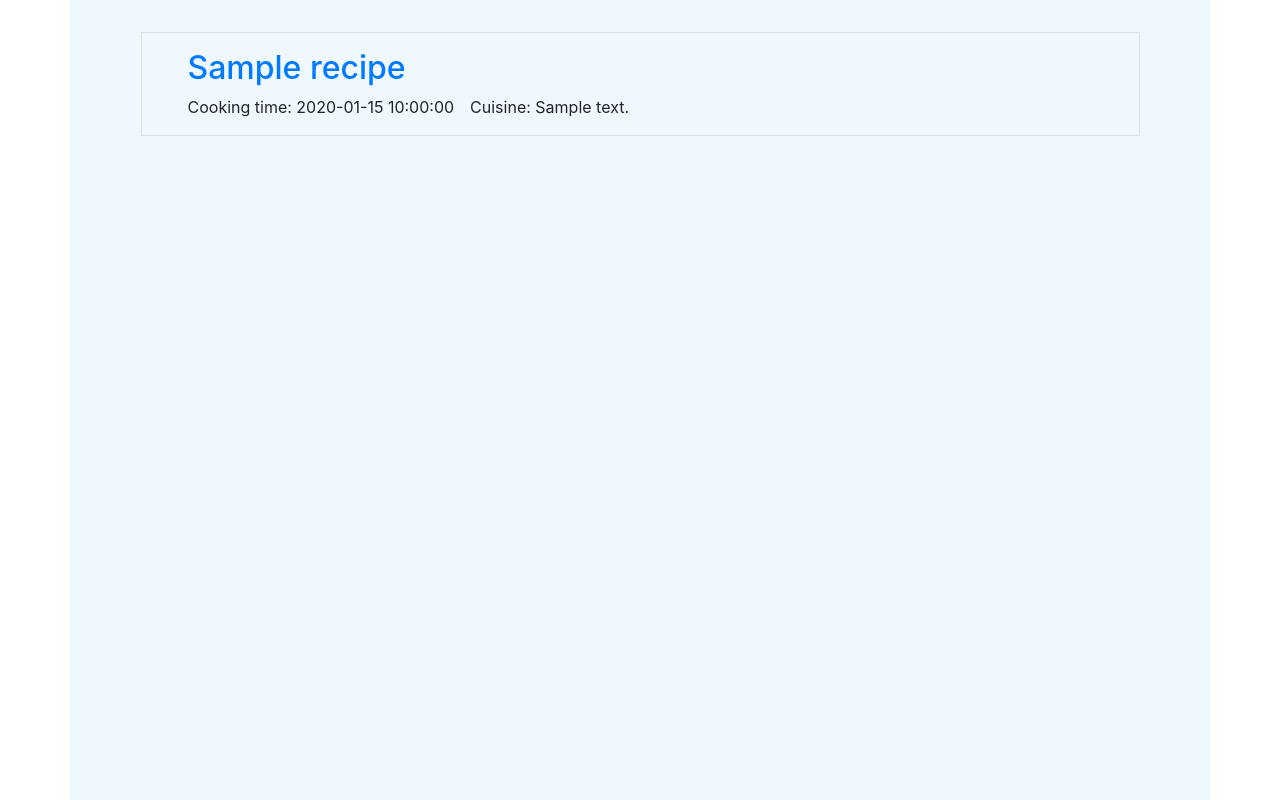
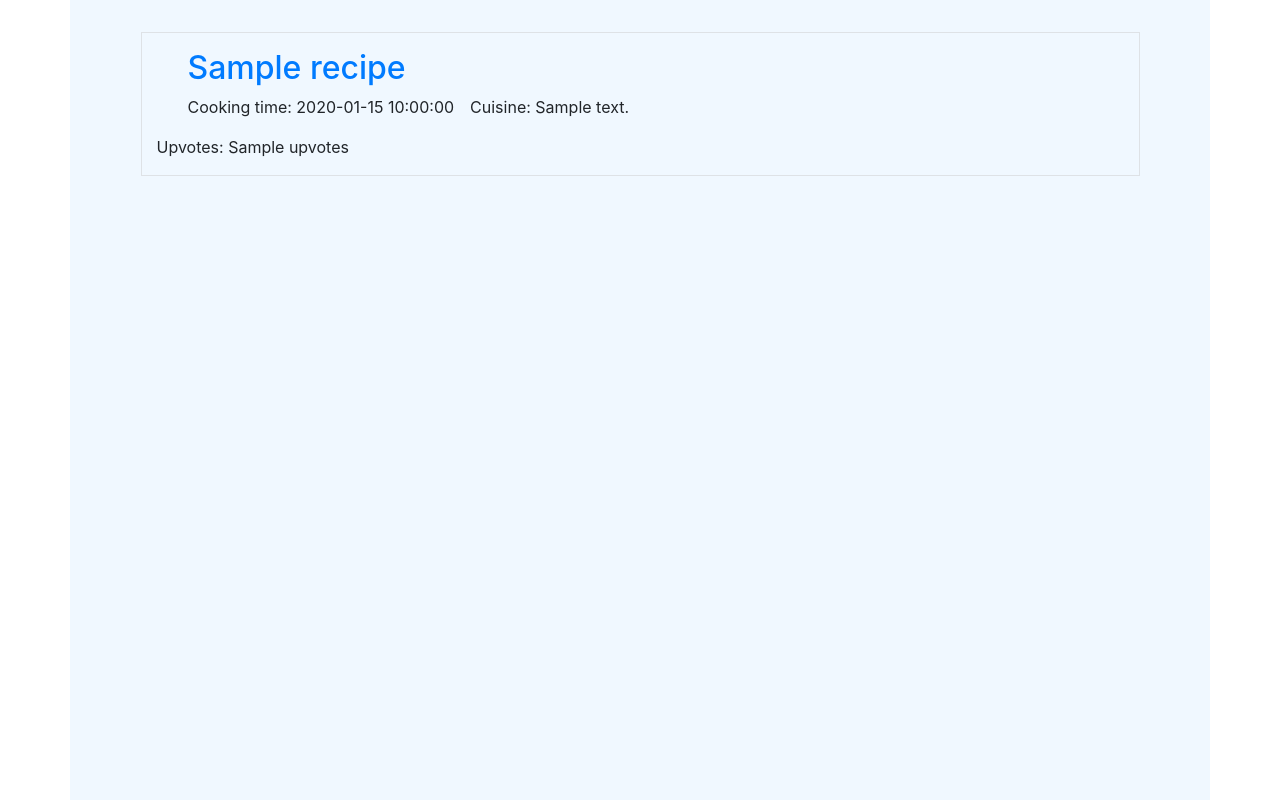
Before and after one commit to NinjaAiden/dcd-milestone-project, a Flask app: page / in a window 1280 px wide. Shown: the part 56-856 px from the top of the page. Run offline with Flask 2, Linux system fonts and the light colour scheme; a database or web service that is not in the repository returns one stand-in record (values such as "Sample title"); some libraries are stand-ins or nearby versions.

Commit message:
added ability to see number of upvotes per recipe

```diff
--- a/app.py
+++ b/app.py
@@ -143,7 +143,9 @@ def insert_recipe():
         "ingredients_list": ingredients, # dictionary for ingredients
         "method_list": method_list, # dictionary for method
         "is_vegetarian": vegetarian,
-        "is_vegan": vegan
+        "is_vegan": vegan,
+        "upvotes": "0",
+        "upvoted_by": []
     }
 
     recipes.insert_one(data)
--- a/templates/recipes.html
+++ b/templates/recipes.html
@@ -7,11 +7,11 @@
             </h2>
         </div>
         <!-- if logged in, show upvote button for recipes created by other users -->
-        {% if session['username'] and session['username'] != recipe.author_name %}
         <div class="row col-2 mt-3 view-bind">
+            {% if session['username'] and session['username'] != recipe.author_name %}
             <a href="#"><i class="fas fa-arrow-circle-up upvote-btn"></i></a>
+            {% endif %}
         </div>
-        {% endif %}
         <div class="row ml-3 col-10">
             <p class='mr-3'>Cooking time: {{recipe.cook_time}}</p>
             <p class="mr-3">Cuisine: {{recipe.cuisine_type.capitalize()}}</p>
@@ -22,6 +22,7 @@
             <p class='mr-3 text-danger'>Vegan</p>
             {% endif %}
         </div>
+        <p>Upvotes: {{recipe.upvotes}}</p>
     </div>
 </div>
 
```
